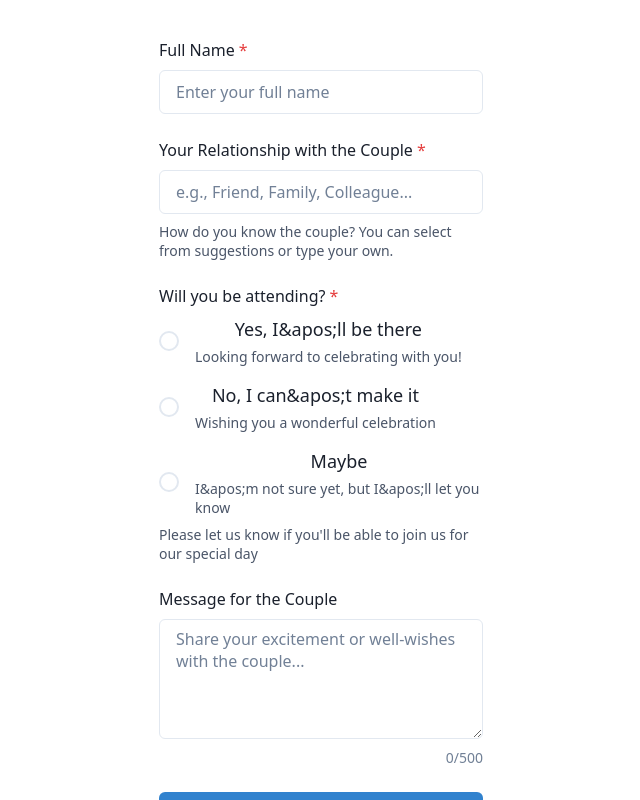
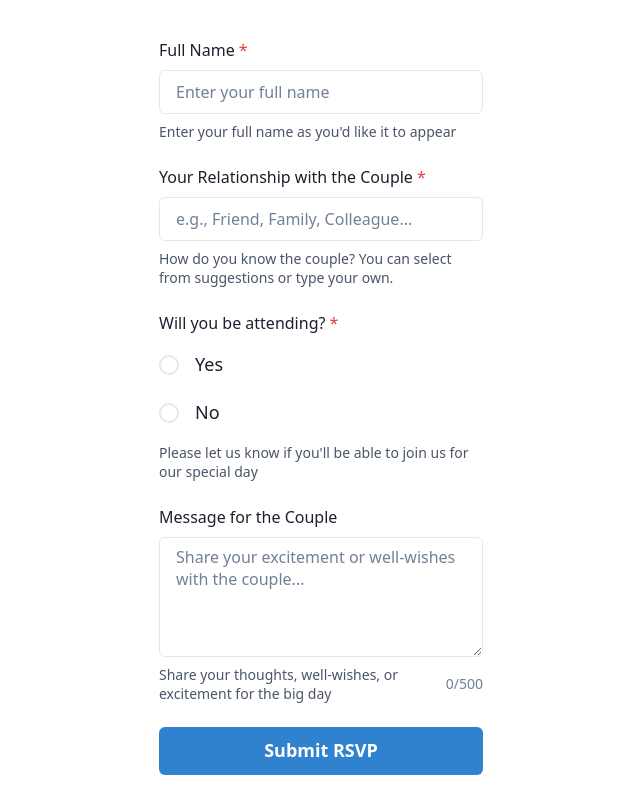
Before and after one commit to phamquanganh31101998/wedding-invitation, a Next.js app: page / in a window 1280 px wide. Shown: the part 920-1720 px from the top of the page, without its empty margins (319-959 px from the left). Built offline with nearby package versions, Linux system fonts and the light colour scheme.

Commit message:
fix: form validate error

```diff
--- a/src/components/forms/RSVPForm/AttendanceField.tsx
+++ b/src/components/forms/RSVPForm/AttendanceField.tsx
@@ -22,18 +22,11 @@ interface AttendanceFieldProps {
 const ATTENDANCE_OPTIONS = [
   {
     value: 'yes',
-    label: 'Yes, I&apos;ll be there',
-    description: 'Looking forward to celebrating with you!',
+    label: 'Yes',
   },
   {
     value: 'no',
-    label: 'No, I can&apos;t make it',
-    description: 'Wishing you a wonderful celebration',
-  },
-  {
-    value: 'maybe',
-    label: 'Maybe',
-    description: 'I&apos;m not sure yet, but I&apos;ll let you know',
+    label: 'No',
   },
 ];
 
@@ -50,7 +43,7 @@ const AttendanceField = forwardRef<HTMLDivElement, AttendanceFieldProps>(
           isDisabled={isDisabled}
           aria-describedby={error ? 'attendance-error' : 'attendance-helper'}
         >
-          <Stack spacing={4} direction="column">
+          <Stack spacing={1} direction="column">
             {ATTENDANCE_OPTIONS.map((option) => (
               <Radio
                 key={option.value}
@@ -59,22 +52,15 @@ const AttendanceField = forwardRef<HTMLDivElement, AttendanceFieldProps>(
                 minH="44px" // Ensure 44px minimum touch target
                 display="flex"
                 alignItems="center"
+                justifyContent="flex-start"
                 _focus={{
                   boxShadow: 'outline',
                 }}
+                textAlign="left"
                 aria-describedby={`attendance-${option.value}-description`}
               >
-                <Stack spacing={1} ml={2}>
+                <Stack spacing={1} ml={2} textAlign="left" align="flex-start">
                   <span>{option.label}</span>
-                  <FormHelperText
-                    id={`attendance-${option.value}-description`}
-                    mt={0}
-                    fontSize="sm"
-                    color="gray.600"
-                    textAlign="left"
-                  >
-                    {option.description}
-                  </FormHelperText>
                 </Stack>
               </Radio>
             ))}
--- a/src/components/forms/RSVPForm/MessageField.tsx
+++ b/src/components/forms/RSVPForm/MessageField.tsx
@@ -1,6 +1,14 @@
 'use client';
 
-import { FormControl, FormLabel, Textarea, Text, Flex } from '@chakra-ui/react';
+import {
+  FormControl,
+  FormLabel,
+  Textarea,
+  FormErrorMessage,
+  FormHelperText,
+  Text,
+  Flex,
+} from '@chakra-ui/react';
 import { forwardRef } from 'react';
 
 interface MessageFieldProps {
@@ -46,8 +54,19 @@ const MessageField = forwardRef<HTMLTextAreaElement, MessageFieldProps>(
           }}
         />
 
-        {/* Character Counter */}
-        <Flex justify="right" mt={2}>
+        {/* Character Counter and Helper/Error Text */}
+        <Flex justify="space-between" align="center" mt={2}>
+          <div>
+            {error ? (
+              <FormErrorMessage id="message-error" mt={0} textAlign="left">
+                {error}
+              </FormErrorMessage>
+            ) : (
+              <FormHelperText id="message-helper" mt={0} textAlign="left">
+                Share your thoughts, well-wishes, or excitement for the big day
+              </FormHelperText>
+            )}
+          </div>
           <Text
             fontSize="sm"
             color={isNearLimit ? 'orange.500' : 'gray.500'}
--- a/src/components/forms/RSVPForm/NameField.tsx
+++ b/src/components/forms/RSVPForm/NameField.tsx
@@ -5,6 +5,7 @@ import {
   FormLabel,
   Input,
   FormErrorMessage,
+  FormHelperText,
 } from '@chakra-ui/react';
 import { forwardRef } from 'react';
 
@@ -39,10 +40,14 @@ const NameField = forwardRef<HTMLInputElement, NameFieldProps>(
           minH="44px" // Ensure 44px minimum touch target
           fontSize="16px" // Prevent zoom on iOS
         />
-        {error && (
+        {error ? (
           <FormErrorMessage id="name-error" textAlign="left">
             {error}
           </FormErrorMessage>
+        ) : (
+          <FormHelperText id="name-helper" textAlign="left">
+            Enter your full name as you&apos;d like it to appear
+          </FormHelperText>
         )}
       </FormControl>
     );
--- a/src/components/forms/RSVPForm/RSVPForm.tsx
+++ b/src/components/forms/RSVPForm/RSVPForm.tsx
@@ -147,7 +147,7 @@ const RSVPForm: React.FC<RSVPFormProps> = ({ onSuccess, onError }) => {
               <NameField
                 value={values.name}
                 onChange={(value) => setFieldValue('name', value)}
-                error={touched.name ? errors.name : undefined}
+                error={errors.name}
                 isDisabled={isSubmitting}
               />
 
@@ -155,7 +155,7 @@ const RSVPForm: React.FC<RSVPFormProps> = ({ onSuccess, onError }) => {
               <PositionField
                 value={values.relationship}
                 onChange={(value) => setFieldValue('relationship', value)}
-                error={touched.relationship ? errors.relationship : undefined}
+                error={errors.relationship}
                 isDisabled={isSubmitting}
               />
 
@@ -163,7 +163,7 @@ const RSVPForm: React.FC<RSVPFormProps> = ({ onSuccess, onError }) => {
               <AttendanceField
                 value={values.attendance}
                 onChange={(value) => setFieldValue('attendance', value)}
-                error={touched.attendance ? errors.attendance : undefined}
+                error={errors.attendance}
                 isDisabled={isSubmitting}
               />
 
@@ -171,7 +171,7 @@ const RSVPForm: React.FC<RSVPFormProps> = ({ onSuccess, onError }) => {
               <MessageField
                 value={values.message || ''}
                 onChange={(value) => setFieldValue('message', value)}
-                error={touched.message ? errors.message : undefined}
+                error={errors.message}
                 isDisabled={isSubmitting}
                 isRequired={false}
               />
--- a/src/components/forms/RSVPForm/validation.ts
+++ b/src/components/forms/RSVPForm/validation.ts
@@ -4,7 +4,6 @@ import * as Yup from 'yup';
 export const validationSchema = Yup.object({
   name: Yup.string()
     .required('Name is required')
-    .min(2, 'Name must be at least 2 characters long')
     .max(50, 'Name must be no more than 50 characters long')
     .matches(
       /^[a-zA-Z\s\-']+$/,
```
